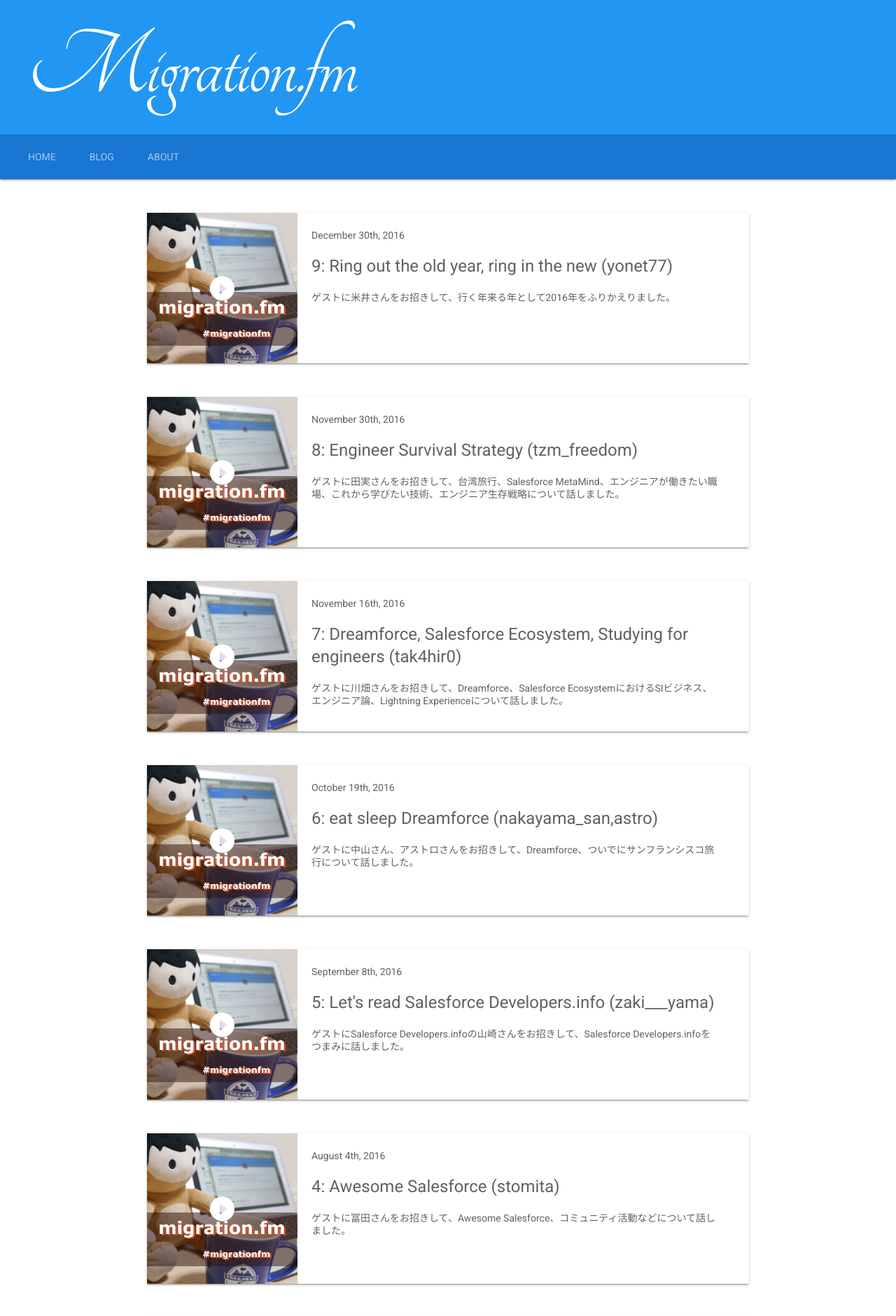
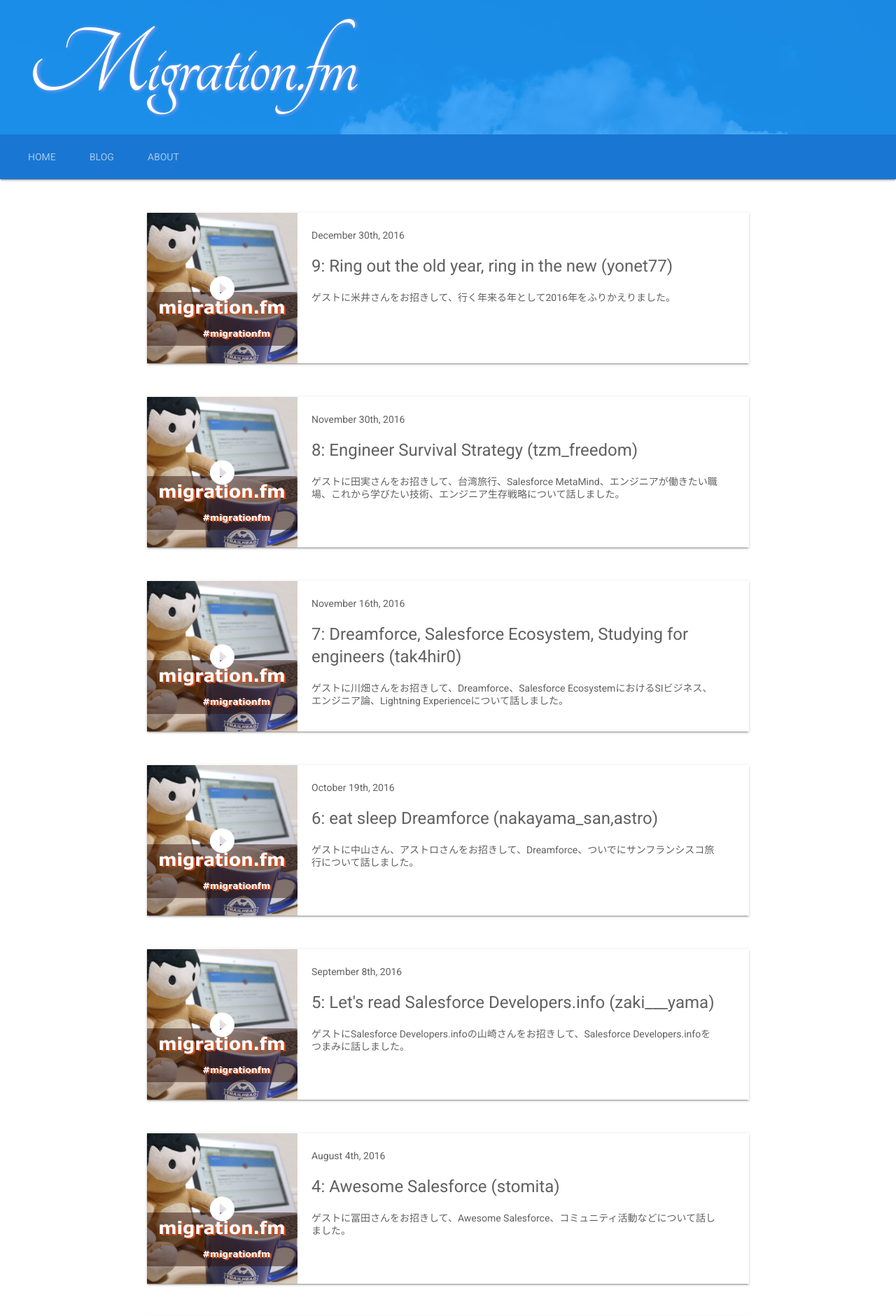
Before and after one commit to migrationfm/migrationfm.github.io, a Jekyll site: the page built from index.html, in a window 1280 px wide. Shown: the top 1880 px of the page at 70% size. Built offline with Jekyll 4.4.1, drawn with Linux system fonts in a browser that asks for light colours; nearby versions of some CDN libraries; the list of posts is cut into pages by our own code.

Commit message:
Change title design

```diff
--- a/_includes/header.html
+++ b/_includes/header.html
@@ -1,10 +1,8 @@
 <header class="mdl-layout__header mdl-layout__header--scroll mdl-color--primary mdl-shadow--2dp">
   <div class="mdl-layout--large-screen-only mdl-layout__header-row">
-  </div>
-  <div class="mdl-layout--large-screen-only mdl-layout__header-row">
-    <h1 style="font-family: 'Tangerine', serif; font-size: 10em;">{{ site.title }}</h3>
-  </div>
-  <div class="mdl-layout--large-screen-only mdl-layout__header-row">
+    <div class="layerTransparent">
+      <h1 class="content">{{ site.title }}</h1>
+    </div>
   </div>
   <div class="mdl-layout__tab-bar mdl-js-ripple-effect mdl-color--primary-dark">
     <a href="{{ site.baseurl }}" class="mdl-layout__tab">Home</a>
--- a/_sass/_layout.scss
+++ b/_sass/_layout.scss
@@ -2,7 +2,23 @@
 
 .migrationfm {
   .mdl-layout__header-row {
-    padding-left: 40px;
+    padding: 0px 0px 0px 0px;
+    height: 192px;
+    background-image: url(/images/skycloud.jpg);
+    background-repeat: no-repeat;
+    background-position: top center;
+    background-size: cover;
+    .layerTransparent {
+      background-color: rgba(33,150,243,0.8);
+      width: 100%;
+      height: 100%;
+    }
+    .content {
+      margin: 0px 0px 0px 40px;
+      font-family: 'Tangerine', serif;
+      font-size: 10em;
+      text-shadow: 2px 1px 5px #A0A0F0;
+    }
   }
   .mdl-layout__content {
     section:not(:last-of-type) {
```
Also changed, not shown: images/skycloud.jpg (added).
